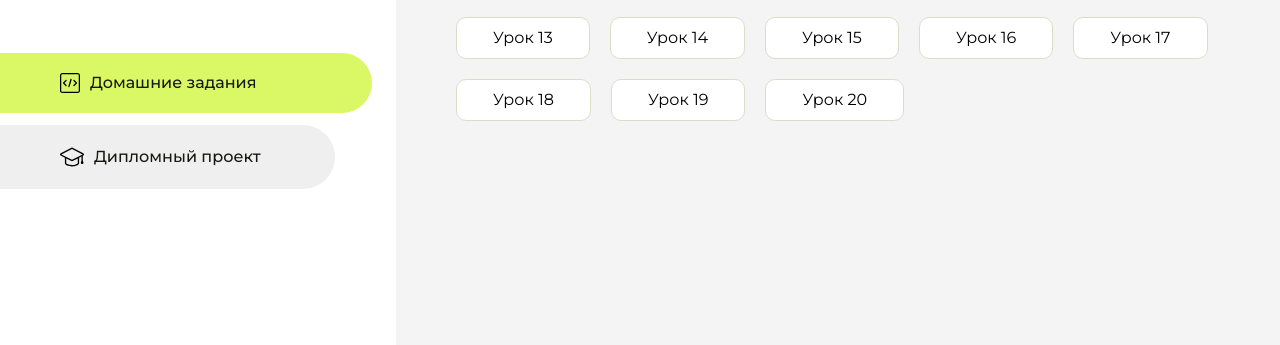
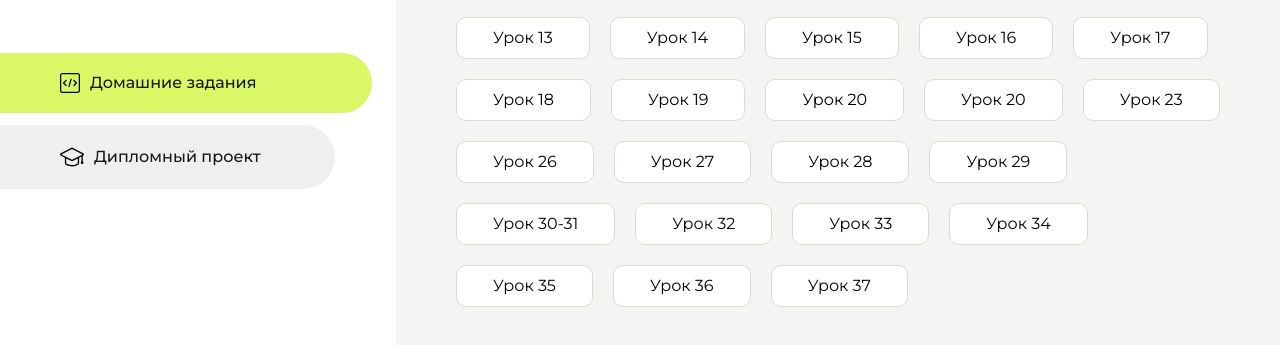
Before and after one commit to denis-olegovich95/homework, a plain HTML site: page index.html in a window 1280 px wide. Shown: the part 283-628 px from the top of the page. Drawn offline with Linux system fonts and the light colour scheme.

Commit message:
Update index.html

```diff
--- a/index.html
+++ b/index.html
@@ -131,7 +131,45 @@
                     <li class="content__list-item">
                         <a href="урок-20/index.html">Урок 20</a>
                     </li>
-
+                    <li class="content__list-item">
+                        <a href="урок-20/index.html">Урок 20</a>
+                    </li>
+                    <li class="content__list-item">
+                        <a href="урок-23/index.html">Урок 23</a>
+                    </li>
+                    <li class="content__list-item">
+                        <a href="урок-26/index.html">Урок 26</a>
+                    </li>
+                    <li class="content__list-item">
+                        <a href="урок-27/index.html">Урок 27</a>
+                    </li>
+                    <li class="content__list-item">
+                        <a href="урок-28/index.html">Урок 28</a>
+                    </li>
+                    <li class="content__list-item">
+                        <a href="урок-29/index.html">Урок 29</a>
+                    </li>
+                    <li class="content__list-item">
+                        <a href="урок-30-31/index.html">Урок 30-31</a>
+                    </li>
+                    <li class="content__list-item">
+                        <a href="урок-32/index.html">Урок 32</a>
+                    </li>
+                    <li class="content__list-item">
+                        <a href="урок-33/index.html">Урок 33</a>
+                    </li>
+                    <li class="content__list-item">
+                        <a href="урок-34/index.html">Урок 34</a>
+                    </li>
+                    <li class="content__list-item">
+                        <a href="урок-35/index.html">Урок 35</a>
+                    </li>
+                    <li class="content__list-item">
+                        <a href="урок-36/index.html">Урок 36</a>
+                    </li>
+                    <li class="content__list-item">
+                        <a href="урок-37/index.html">Урок 37</a>
+                    </li>
                 </ul>
             </div>
             <div class="content__block hidden" id="diplomBlock">
```
